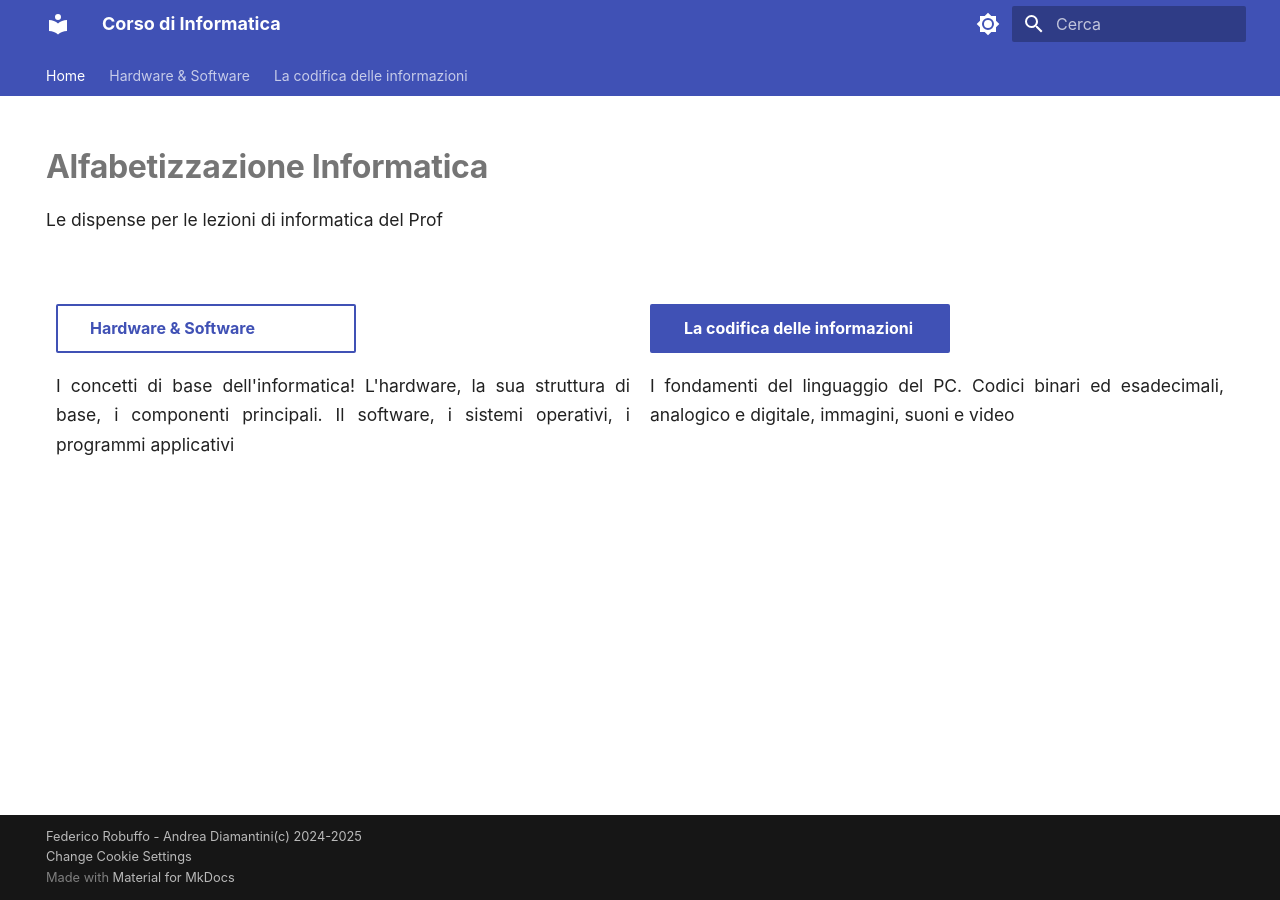
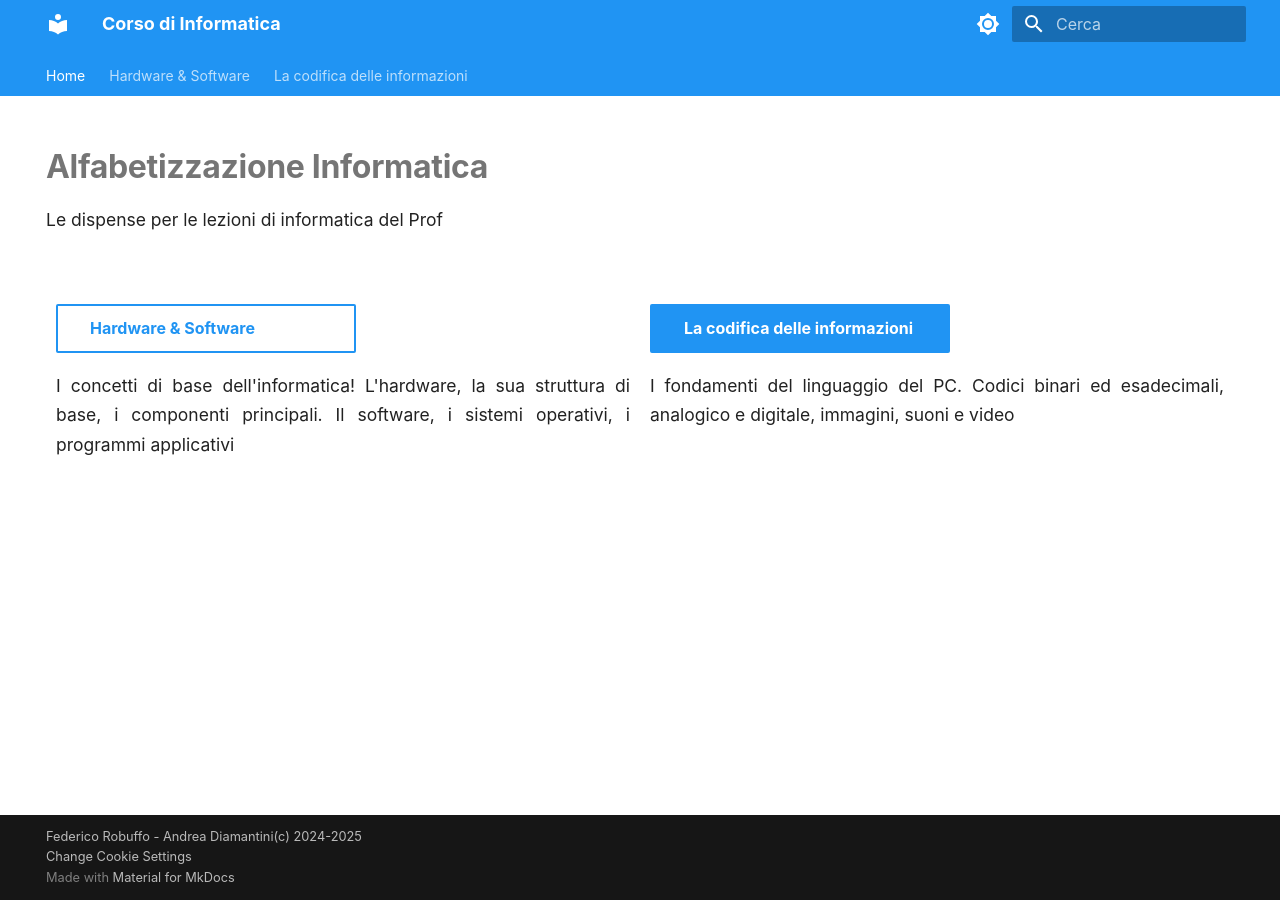
Before and after one commit to Federob/infohandouts, an MkDocs documentation site: the page built from docs/index.md, in a window 1280 px wide. Built offline with MkDocs 1.6.1 and Material for MkDocs 9.7.7, drawn with Linux system fonts in a browser that asks for light colours.

Commit message:
mkdocs navigation

```diff
--- a/mkdocs.yml
+++ b/mkdocs.yml
@@ -12,14 +12,14 @@
   palette:
   # Palette toggle for light mode
   - scheme: default
-    primary: indigo
+    primary: blue
     accent: light blue
     toggle:
       icon: material/brightness-7
       name: Switch to dark mode
   # Palette toggle for dark mode
   - scheme: slate
-    primary: indigo
+    primary: blue
     accent: light blue
     toggle:
       icon: material/brightness-4
@@ -31,6 +31,10 @@
     - navigation.tabs
     - navigation.sections
     - navigation.top
+    - navigation.instant
+    - navigation.instant.prefetch
+    - navigation.instant.preview
+    - navigation.instant.progress
     - toc.integrate
     - content.code.copy
   plugins:
```
